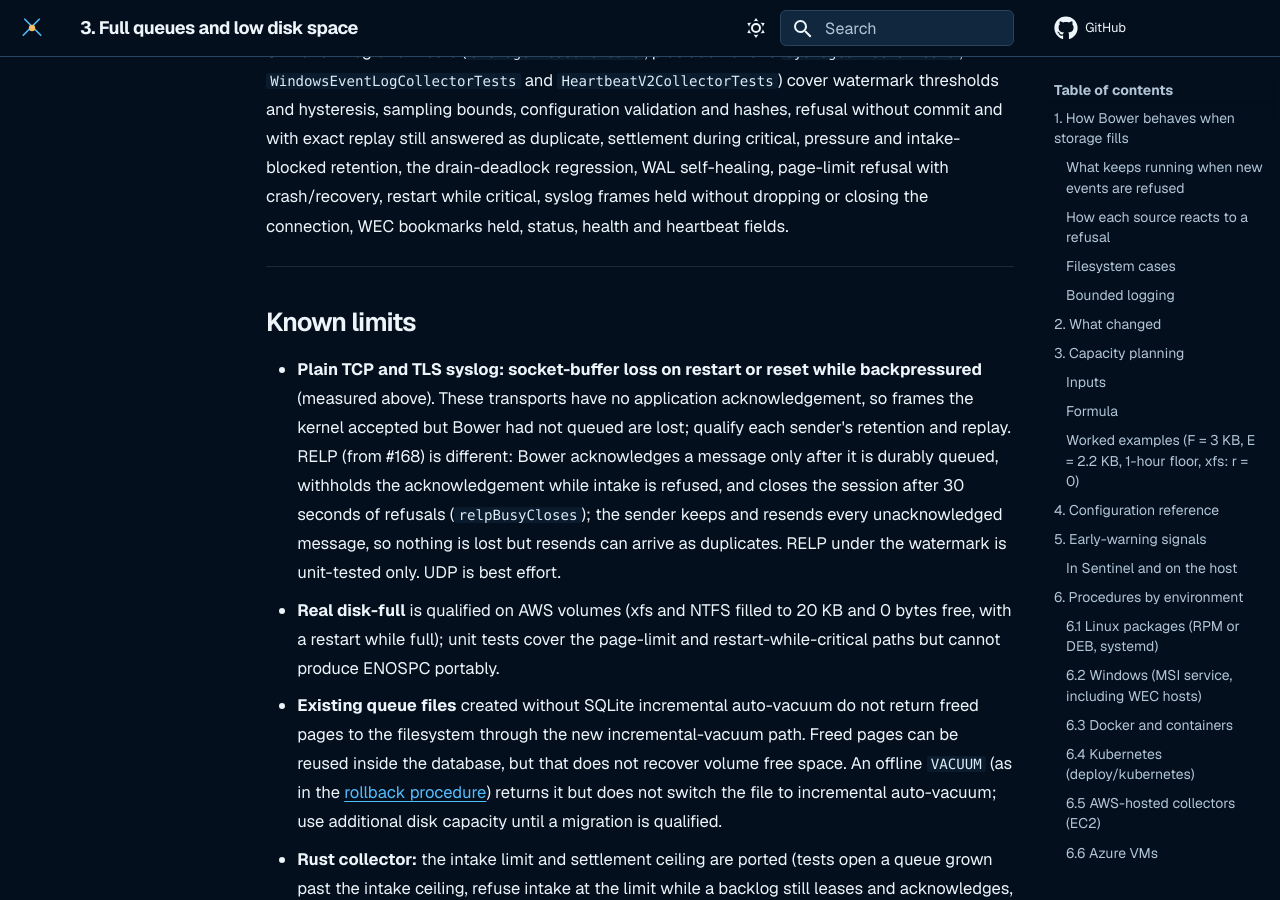
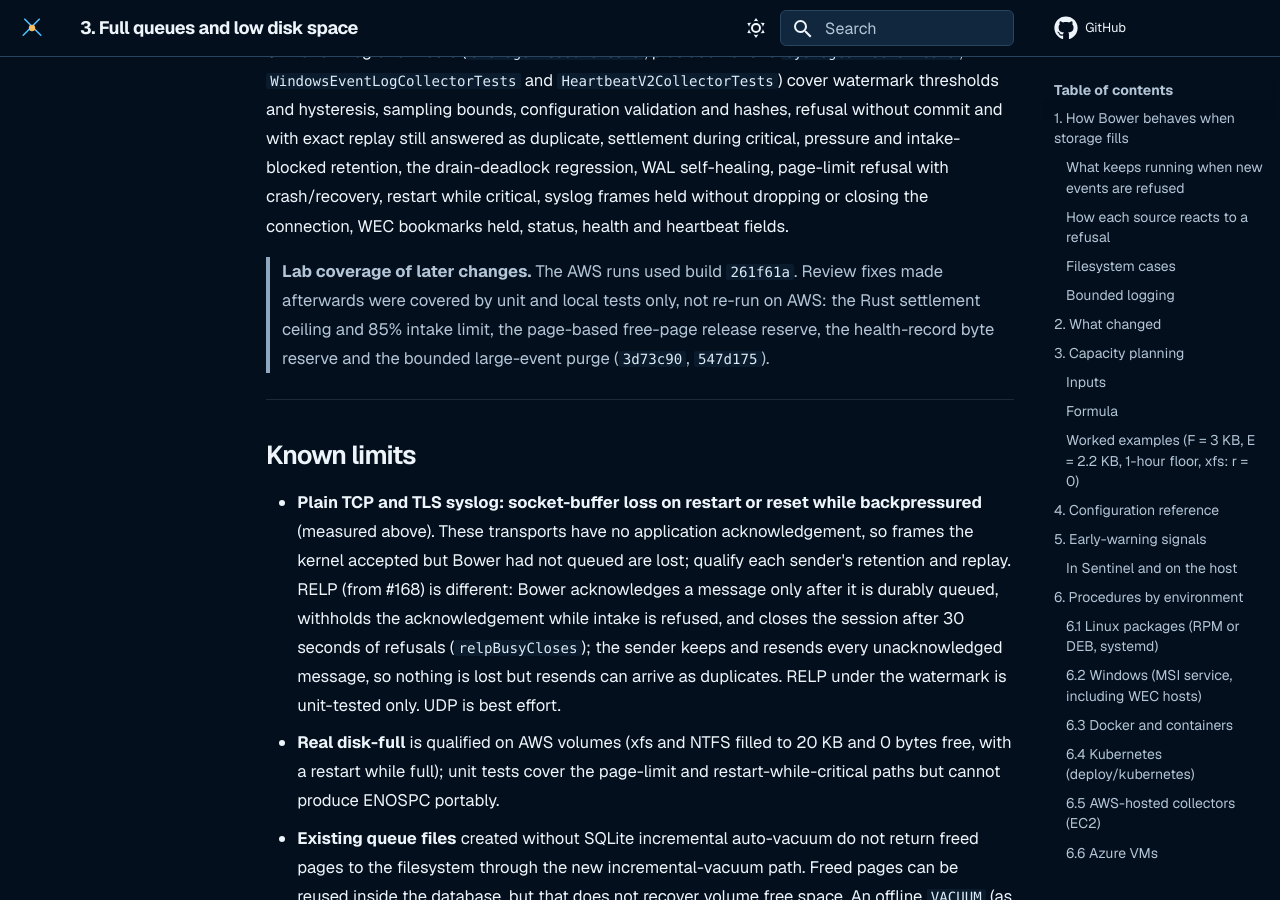
Before and after one commit to jusso-dev/Bower, an MkDocs documentation site: the page built from docs/production-readiness/03-storage-pressure.md, in a window 1280 px wide and 900 px high, scrolled down 24074 px. Built offline with MkDocs 1.6.1 and Material for MkDocs 9.7.7, drawn with Linux system fonts in a browser that asks for light colours.

Commit message:
fix(storage): council round 2 minors: clamp status capacity percent, note AWS coverage
The storage status reported capacityUsedPercent above 100 while health
records used their byte reserve; clamp it like the health record. Record
in the 03 guide that the post-run review fixes were not re-run on AWS.

Co-Authored-By: Claude Opus 5.5 <noreply@anthropic.com>

```diff
--- a/docs/production-readiness/03-storage-pressure.md
+++ b/docs/production-readiness/03-storage-pressure.md
@@ -789,6 +789,11 @@ refusal with crash/recovery, restart while critical, syslog frames held without
 dropping or closing the connection, WEC bookmarks held, status, health and heartbeat
 fields.
 
+> **Lab coverage of later changes.** The AWS runs used build `261f61a`. Review fixes made
+> afterwards were covered by unit and local tests only, not re-run on AWS: the Rust
+> settlement ceiling and 85% intake limit, the page-based free-page release reserve, the
+> health-record byte reserve and the bounded large-event purge (`3d73c90`, `547d175`).
+
 ---
 
 ## Known limits
```
Also changed, not shown: 1 other file.
